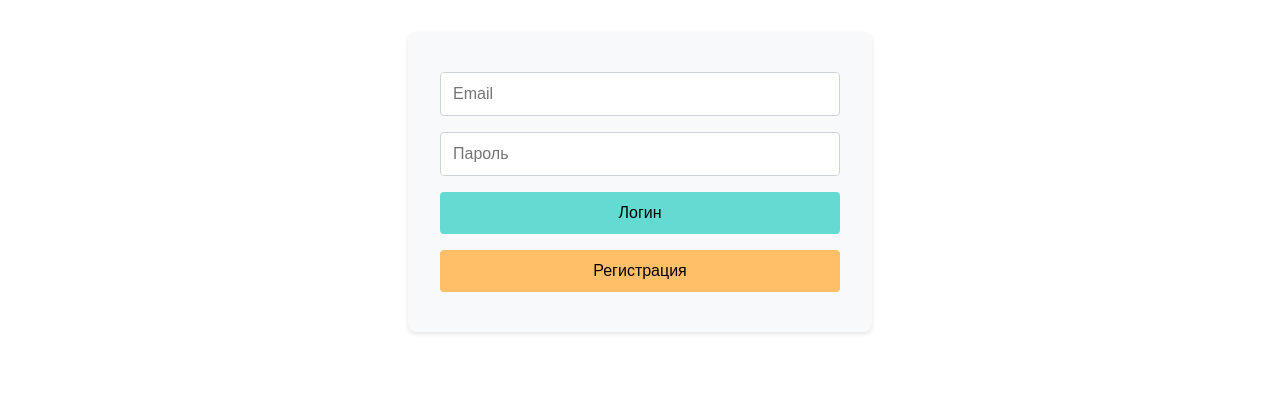
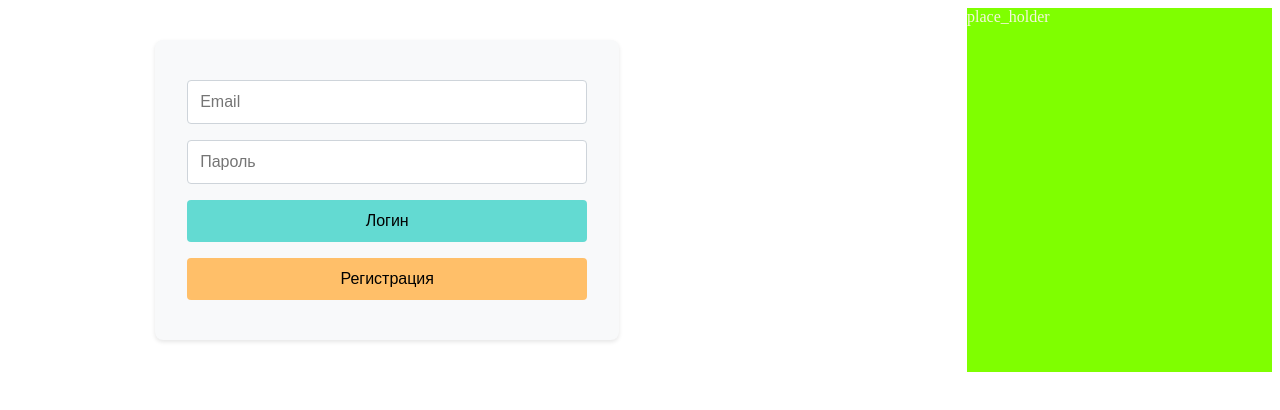
Before and after one commit to WoodpeckerAlpha/my_try, a React (Create React App) app in the folder client/forms-app/: page / in a window 1280 px wide. Shown: the top 410 px of the page. Built offline with nearby package versions, Linux system fonts and the light colour scheme; no server answers.

Commit message:
2025.12.01_w

```diff
--- a/client/forms-app/src/App.css
+++ b/client/forms-app/src/App.css
@@ -53,3 +53,22 @@
 	display: flex;
 	justify-content: center;
 }
+
+.App {
+	display: flex;
+	flex-direction: row;
+	width: 100%;
+	justify-content: space-between;
+	flex-wrap: wrap;
+}
+
+.main_content {
+	width: 60%;
+}
+
+.place_holder {
+	width: 20%;
+	min-width: 305px;
+	color: beige;
+	background-color: chartreuse;
+}
--- a/client/forms-app/src/App.tsx
+++ b/client/forms-app/src/App.tsx
@@ -32,19 +32,23 @@ const App: FC = () => {
 	return (
 		<Router>
 			<div className="App">
-				<Navigation />
-
 				{store.isAuth && (
 					<PrivateRoute>
 						<UserStatus />
 					</PrivateRoute>
 				)}
 
+				<div className="main_content">
+					<Navigation />
+
 					<Routes>
 						{!store.isAuth ? (
 							<>
 								{/* LOGIN */}
-							<Route path="/" element={<ObservedLoginForm />} />
+								<Route
+									path="/"
+									element={<ObservedLoginForm />}
+								/>
 								<Route
 									path="*"
 									element={<Navigate to="/" replace />}
@@ -98,6 +102,8 @@ const App: FC = () => {
 						)}
 					</Routes>
 				</div>
+				<div className="place_holder">place_holder</div>
+			</div>
 		</Router>
 	);
 };
--- a/client/forms-app/src/components/UserStatus/UserStatus.module.css
+++ b/client/forms-app/src/components/UserStatus/UserStatus.module.css
@@ -1,7 +1,8 @@
 .wrapper {
 	display: flex;
 	flex-direction: column;
-	max-width: 355px;
+	width: 20%;
+	min-width: 305px;
 }
 
 .header {
@@ -47,7 +48,7 @@
 	background-color: #ffbf69;
 	border: 1px black solid;
 	height: 50px;
-	width: 295px;
+	width: 53vmin;
 	border-radius: 10px;
 	display: flex;
 	align-items: center;
```
Lines whose indentation alone changed are shown as unchanged.
